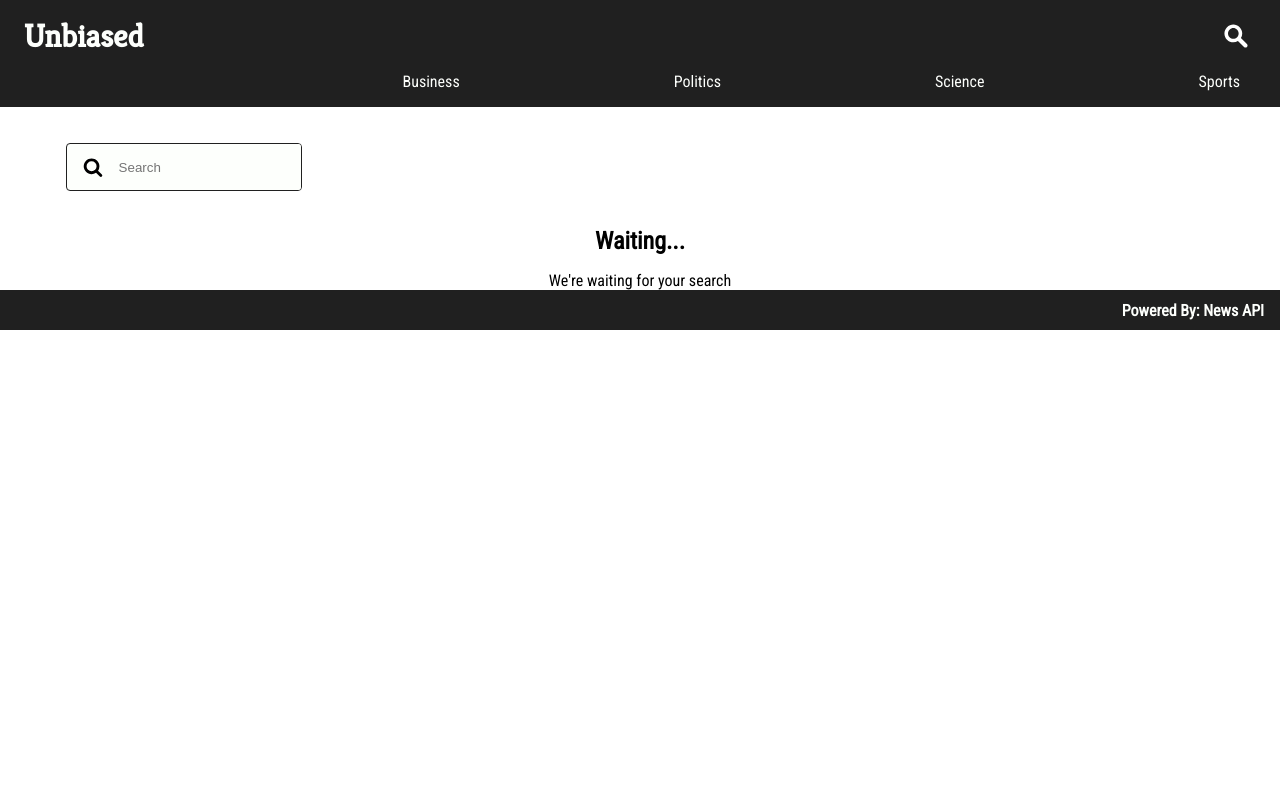
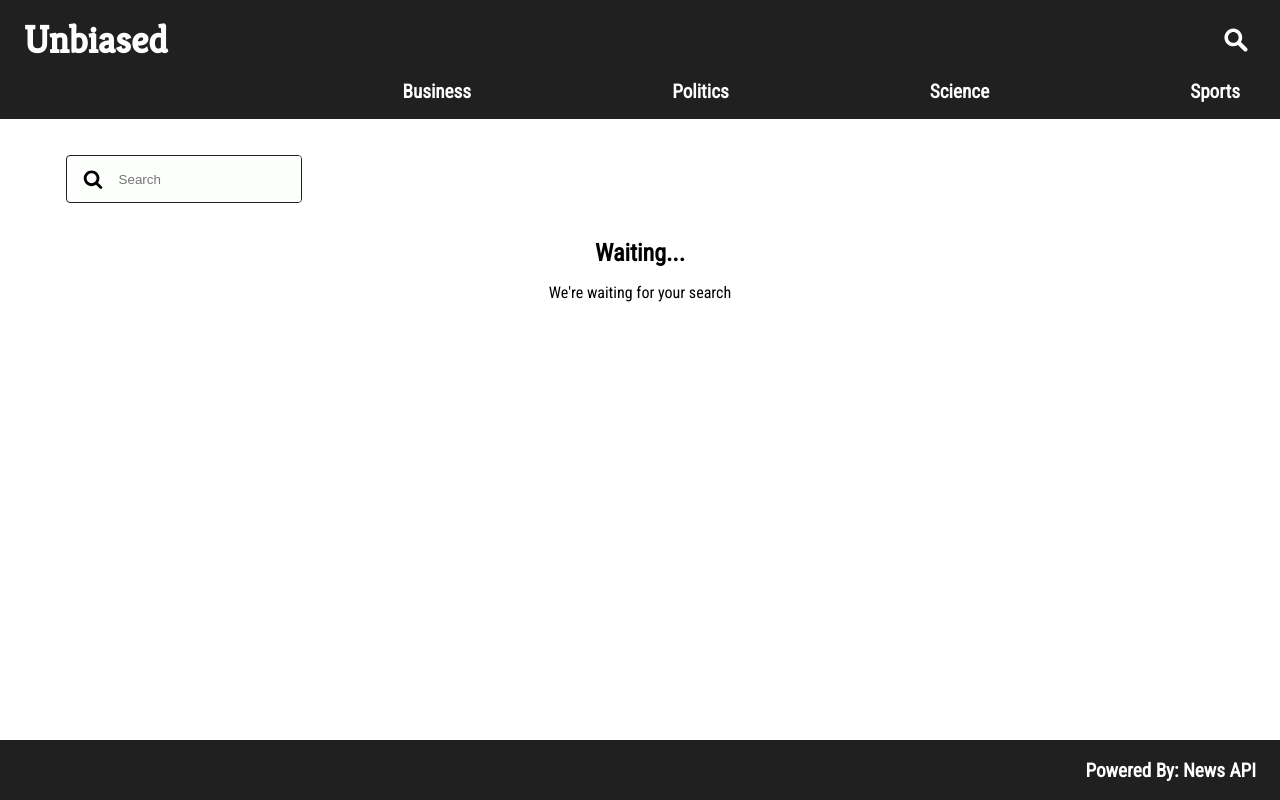
Before and after one commit to russellwinters/unbiased, a React (Create React App) app in the folder client/: page /search in a window 1280 px wide. Built offline with nearby package versions, Linux system fonts and the light colour scheme.

Commit message:
Finished basic styling and fixed small bug on input field

```diff
--- a/client/src/components/Home.js
+++ b/client/src/components/Home.js
@@ -36,7 +36,10 @@ export default function Home() {
           </p>
         </div>
       </section>
-      <Footer />
+      <div className="home-footer">
+        <Footer />
+      </div>
+      {/* <Footer /> */}
     </>
   );
 }
--- a/client/src/components/newsPages/searchNews.js
+++ b/client/src/components/newsPages/searchNews.js
@@ -6,6 +6,10 @@ import Footer from "../Footer";
 
 export default function SearchNews() {
   const [articles, setArticles] = useState(null);
+
+  const cancelCourse = () => {
+    document.querySelector("#search-form").reset();
+  };
 
   const filterSearch = event => {
     event.preventDefault();
@@ -21,30 +25,46 @@ export default function SearchNews() {
       );
       console.log(returnArr);
       setArticles(returnArr);
+      cancelCourse();
+      window.getSelection().removeAllRanges();
     });
   };
 
   const NoResult = (
+    <>
       <div className="search-status">
         <h1 className="search-status__heading">Oops!</h1>
         <span className="search-status__message">
           Nothing was found for that search...
         </span>
       </div>
+      <div className="fixed-footer">
+        <Footer />
+      </div>
+    </>
   );
 
   const PreSearch = (
+    <>
       <div className="search-status">
         <h1 className="search-status__heading">Waiting...</h1>
         <span className="search-status__message">
           We're waiting for your search
         </span>
       </div>
+      <div className="fixed-footer">
+        <Footer />
+      </div>
+    </>
   );
 
   const searchField = (
     <div className="search">
-      <form className="search-container" onSubmit={filterSearch}>
+      <form
+        id="search-form"
+        className="search-container"
+        onSubmit={filterSearch}
+      >
         <img alt="search" className="search-container__icon" src={SearchIcon} />
         <input
           name="search"
@@ -63,7 +83,6 @@ export default function SearchNews() {
           {searchField}
           {PreSearch}
         </section>
-        <Footer />
       </>
     );
   } else if (articles.length === 0) {
@@ -73,7 +92,6 @@ export default function SearchNews() {
           {searchField}
           {NoResult}
         </section>
-        <Footer />
       </>
     );
   } else {
@@ -85,6 +103,7 @@ export default function SearchNews() {
             <MapArticles articles={articles} />
           </section>
         </section>
+
         <Footer />
       </>
     );
--- a/client/src/styles/main.css
+++ b/client/src/styles/main.css
@@ -82,6 +82,7 @@ body {
 
 @media only screen and (min-width: 768px) {
   .header {
+    font-size: 1.2em;
     display: -webkit-box;
     display: -ms-flexbox;
     display: flex;
@@ -105,6 +106,7 @@ body {
         -ms-flex-pack: justify;
             justify-content: space-between;
     margin-bottom: 16px;
+    font-weight: bold;
   }
 }
 
@@ -150,6 +152,7 @@ body {
   }
   .main-page .category-description {
     width: 20%;
+    font-size: 1.1em;
   }
   .main-page .category-content {
     width: 70%;
@@ -167,6 +170,9 @@ body {
 @media only screen and (min-width: 1440px) {
   .main-page {
     width: calc(100vw - 360px);
+  }
+  .main-page .category-description {
+    font-size: 1.2em;
   }
 }
 
@@ -430,9 +436,17 @@ body {
   }
   .home-page {
     width: 25%;
+    font-size: 1.2em;
   }
   .home-about {
     width: 70%;
+    font-size: 1.2em;
+    padding: 64px 0;
+  }
+  .home-footer {
+    position: fixed;
+    bottom: 0px;
+    width: 100%;
   }
 }
 
@@ -440,6 +454,12 @@ body {
   .home {
     width: calc(100vw - 360px);
   }
+}
+
+.fixed-footer {
+  position: fixed;
+  bottom: 0px;
+  width: 100%;
 }
 
 @media only screen and (min-width: 768px) {
@@ -509,4 +529,18 @@ body {
   text-decoration: none;
   color: #fdfffc;
 }
+
+@media only screen and (min-width: 768px) {
+  .footer {
+    height: 60px;
+    font-size: 1.2em;
+    padding: 0 24px;
+  }
+}
+
+@media only screen and (min-width: 1440px) {
+  .footer {
+    padding: 0 180px;
+  }
+}
 /*# sourceMappingURL=main.css.map */
--- a/client/src/styles/partials/_article-section.scss
+++ b/client/src/styles/partials/_article-section.scss
@@ -24,6 +24,7 @@
 
     .category-description {
       width: 20%;
+      font-size: 1.1em;
     }
 
     .category-content {
@@ -38,5 +39,9 @@
 @include large {
   .main-page {
     width: calc(100vw - 360px);
+
+    .category-description {
+      font-size: 1.2em;
+    }
   }
 }
--- a/client/src/styles/partials/_header.scss
+++ b/client/src/styles/partials/_header.scss
@@ -48,6 +48,7 @@
 
 @include medium {
   .header {
+    font-size: 1.2em;
     display: flex;
     flex-direction: column;
     align-items: flex-end;
@@ -62,6 +63,7 @@
       padding-left: 12px;
       justify-content: space-between;
       margin-bottom: 16px;
+      font-weight: bold;
     }
   }
 }
--- a/client/src/styles/partials/_search-page.scss
+++ b/client/src/styles/partials/_search-page.scss
@@ -1,3 +1,9 @@
+.fixed-footer {
+  position: fixed;
+  bottom: 0px;
+  width: 100%;
+}
+
 @include medium {
   .search-page {
     width: calc(100vw - 48x);
```
Also changed, not shown: client/src/styles/partials/_footer.scss (+14 -0 lines), client/src/styles/partials/_homepage.scss (+10 -0 lines), 1 other file (tests, documents, lock files or other folders). Lines whose indentation alone changed are shown as unchanged.
